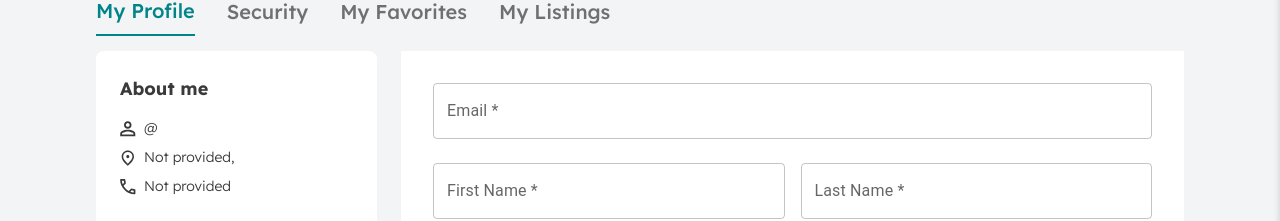
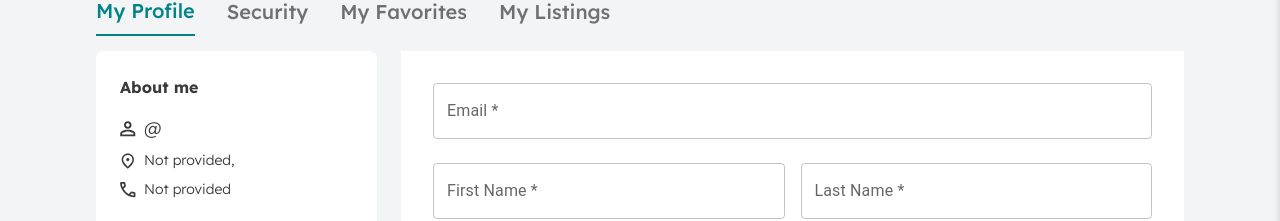
Before and after one commit to MasAdittt/bpf-belajar, a React (Vite) app: page /personal/1 in a window 1280 px wide. Shown: the part 543-764 px from the top of the page. Built offline with nearby package versions, Linux system fonts and the light colour scheme; no server answers; the database is empty; sample sign-in values are in the browser's storage; a web font is replaced by a local one.

Commit message:
Updatet kak aris 7

```diff
--- a/src/pages/Personal.jsx
+++ b/src/pages/Personal.jsx
@@ -544,11 +544,11 @@
                             <div className="flex flex-col md:flex-row gap-6">
 
     <aside className="bg-white p-6 rounded-lg  w-full md:w-[281px] h-[300px] mb-6 md:mb-0">
-        <h2 style={{ fontFamily:'Lexend', fontSize:'18px', fontWeight:700,color:"#3A3A3A", paddingBottom:'16px'}}>About me</h2>
+        <h2 style={{ fontFamily:'Lexend', fontSize:'16px', fontWeight:700,color:"#3A3A3A", paddingBottom:'16px'}}>About me</h2>
                                 <ul className="space-y-2">
                                     <li className="flex items-center">
                                         <img src={orang} alt="Profile" className="w-4 h-4 mr-2" />
-                                        <span className="truncate" style={{color:'#3A3A3A', fontFamily:'Lexend', fontWeight:300, fontSize:'14px'}}>@{firstName} {lastName}</span>
+                                        <span className="truncate" style={{color:'#3A3A3A', fontFamily:'Lexend', fontWeight:300, fontSize:'18px'}}>@{firstName} {lastName}</span>
                                     </li>
                                     <li className="flex items-center">
                                     <img src={titik} alt="Profile" className="w-4 h-4 mr-2" />
```
